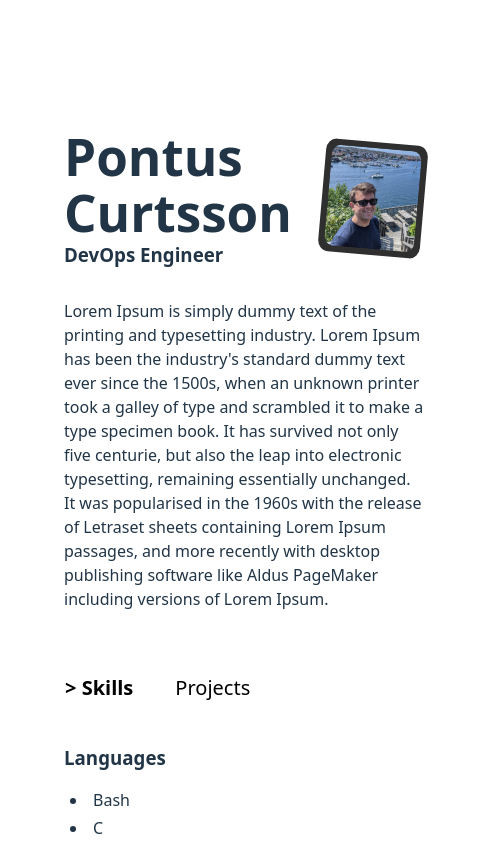
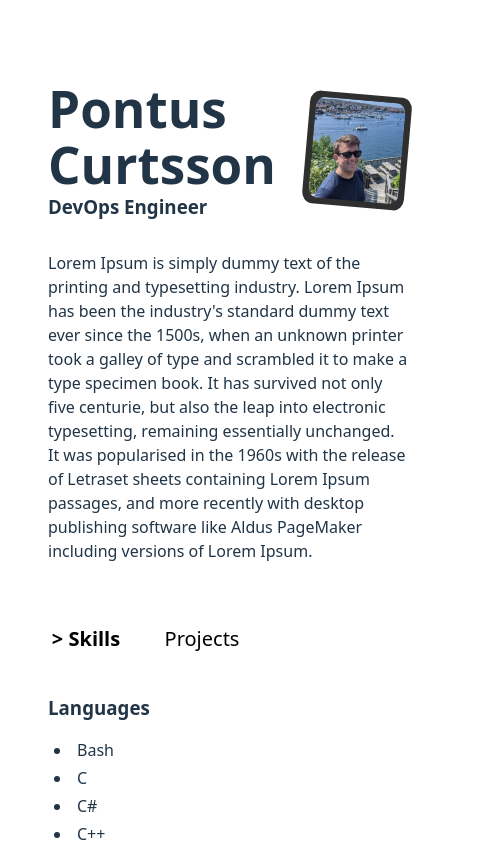
Before and after one commit to pontusc/aboutme, a React (Vite) app: page / in a window 390 px wide. Shown: the top 844 px of the page, 488 px wide, since content can reach past the window. Built offline with nearby package versions, Linux system fonts and the light colour scheme.

Commit message:
mobile fixes

```diff
--- a/src/App.css
+++ b/src/App.css
@@ -3,8 +3,8 @@
   margin: 0 auto;
   padding: 8rem 4rem;
 
-  @media (max-wdith: 800px) {
-      padding: 1rem 2rem;
+  @media (max-width: 800px) {
+    padding: 5rem 3rem;
   }
 }
 
@@ -22,22 +22,24 @@
   transition: transform 0.2s ease;
   font-size: 1.25rem;
   padding-left: 0;
+  border: none;
+  outline: none;
+  min-width: 100px;
 
-  &:hover, :focus-visible {
-    border: none;
-    outline: none;
+  &:hover:not(.activeTab), &:focus-visible:not(.activeTab) {
+    font-weight: bold;
     transform: scale(1.01)
   }
 
-  &:hover, :active {
-    font-weight: bold;
-        transform: scale(1.01)
 
+  &:focus {
+    outline: none;
   }
 }
 
 .tabButton.activeTab {
   font-weight: bold;
+  transform: none;
 }
 
 .TabsContent {
```
